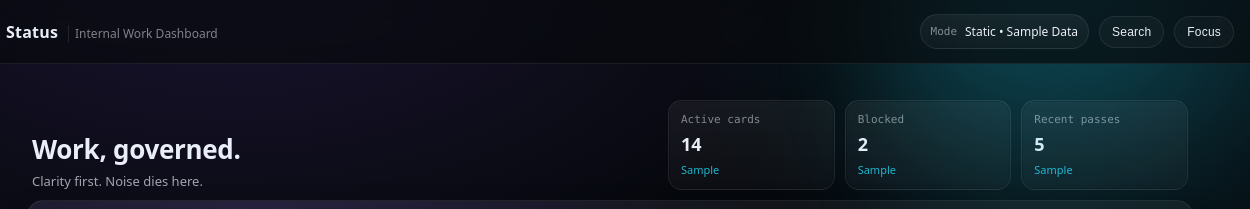
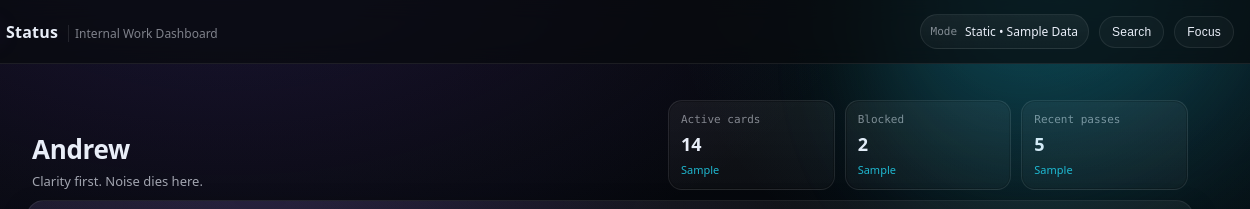
Before and after one commit to dolores-westworld/dolores-command-center, a plain HTML site: page status-dashboard/index.html in a window 1280 px wide. Shown: the top 209 px of the page, 30-1280 px from the left. Drawn offline with Linux system fonts and the light colour scheme.

Commit message:
Personalize dashboard title (Andrew)

```diff
--- a/status-dashboard/index.html
+++ b/status-dashboard/index.html
@@ -4,7 +4,7 @@
     <meta charset="utf-8" />
     <meta name="viewport" content="width=device-width, initial-scale=1" />
     <meta name="color-scheme" content="dark" />
-    <title>Status Dashboard</title>
+    <title>Andrew</title>
     <link rel="stylesheet" href="./styles.css" />
   </head>
   <body>
@@ -36,7 +36,7 @@
     <main id="main" class="shell">
       <section class="hero">
         <div class="hero__title">
-          <h1>Work, governed.</h1>
+          <h1>Andrew</h1>
           <p>Clarity first. Noise dies here.</p>
         </div>
 
```
